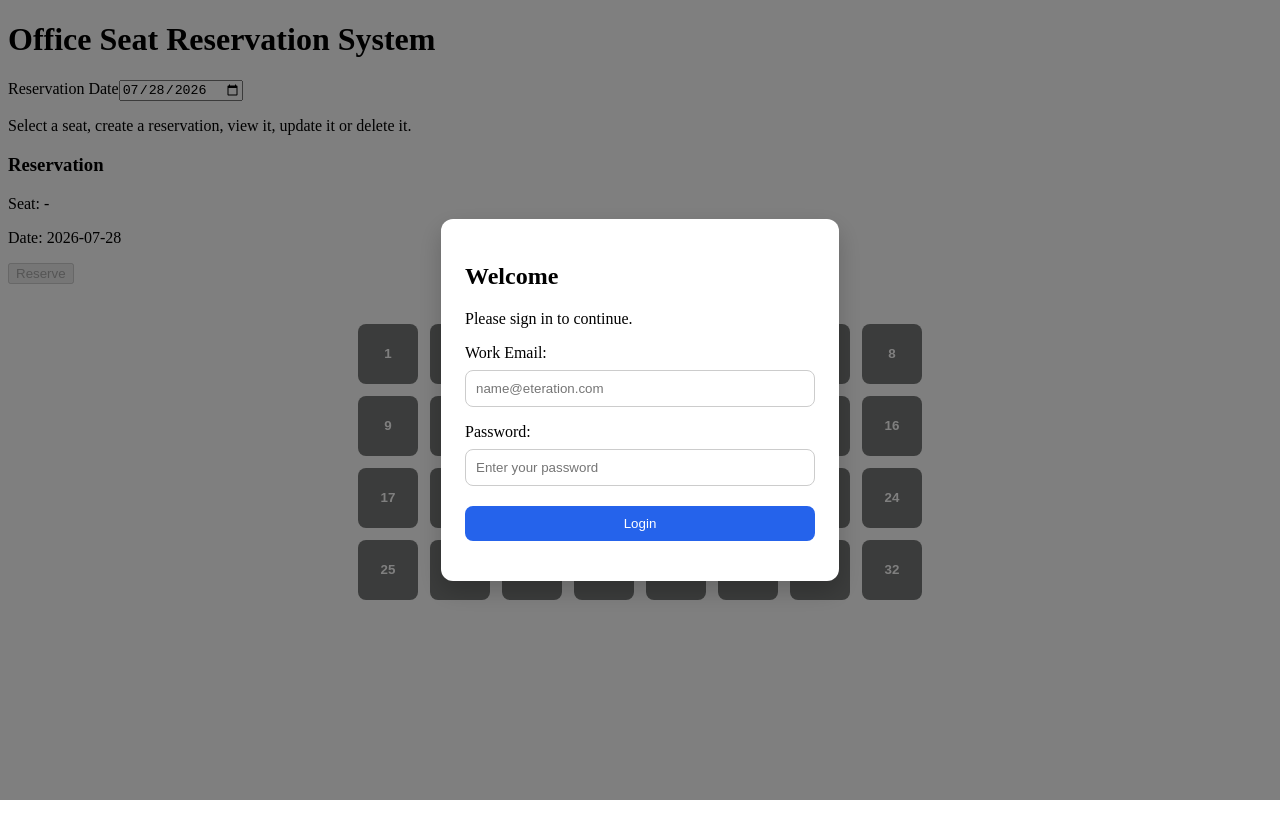
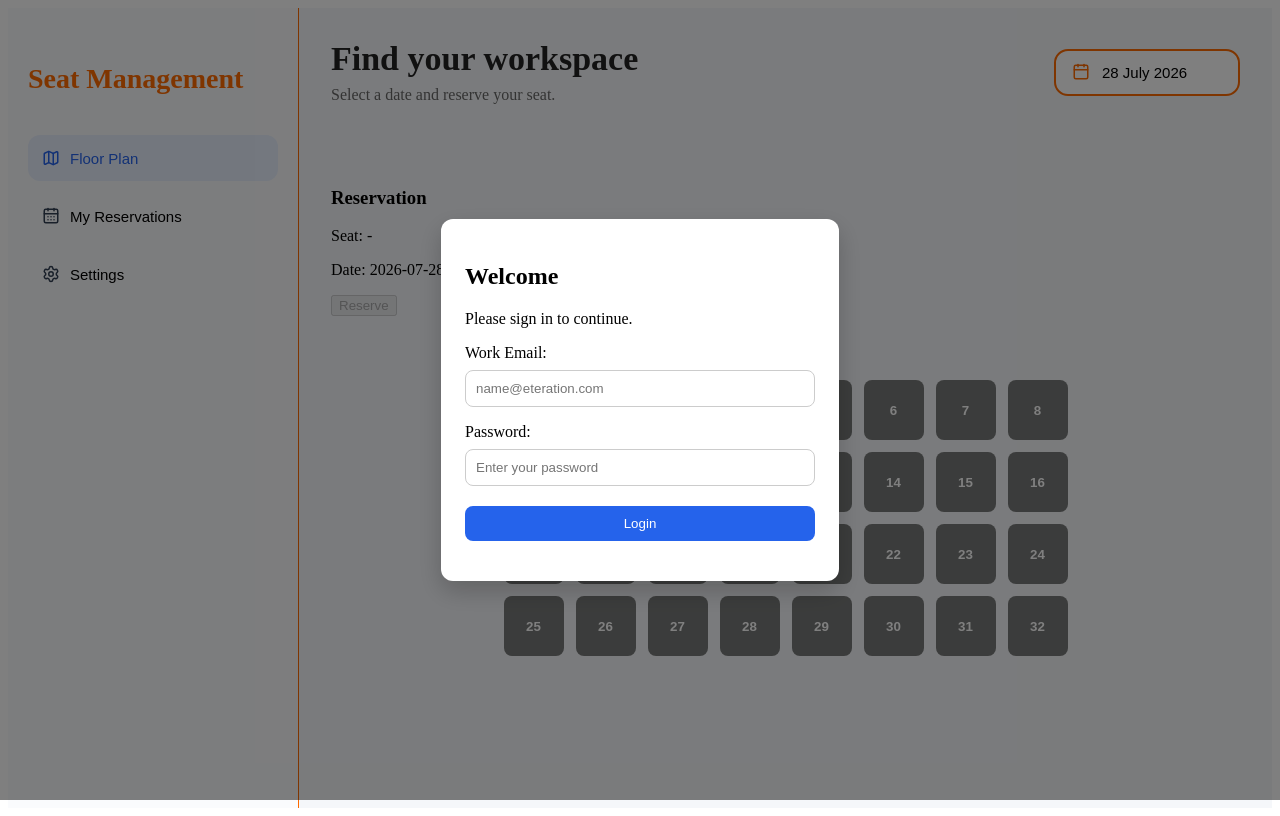
Before and after one commit to AliFindikoglu/reservation-system, a React (Vite) app in the folder frontend/: page / in a window 1280 px wide. Built offline with nearby package versions, Linux system fonts and the light colour scheme.

Commit message:
Frontend Geliştirmeleri

```diff
--- a/frontend/package.json
+++ b/frontend/package.json
@@ -11,7 +11,9 @@
   },
   "dependencies": {
     "axios": "^1.18.1",
+    "lucide-react": "^1.27.0",
     "react": "^19.2.7",
+    "react-datepicker": "^9.1.0",
     "react-dom": "^19.2.7",
     "react-router-dom": "^7.18.1"
   },
--- a/frontend/src/components/DateSelector/DateSelector.css
+++ b/frontend/src/components/DateSelector/DateSelector.css
@@ -1,40 +1,39 @@
-.date-selector {
+.date-picker {
     display: flex;
     align-items: center;
-    justify-content: center;
-    gap: 12px;
+    gap: 10px;
+    width: 150px;
 
-    margin: 24px auto;
-    padding: 12px 20px;
+    padding: 12px 16px;
 
-    width: fit-content;
+    background: white;
+    border: 2px solid #ff6b00;
+    border-radius: 14px;
 
-    background: #ffffff;
-    border: 1px solid #e5e7eb;
-    border-radius: 12px;
-
-    box-shadow: 0 2px 8px rgba(0, 0, 0, 0.08);
+    cursor: pointer;
 }
 
-.date-selector label {
-    font-size: 15px;
-    font-weight: 600;
-    color: #374151;
+.date-picker svg {
+    color: #ff6b00;
 }
 
-.date-selector input {
-    padding: 8px 12px;
-
-    border: 1px solid #d1d5db;
-    border-radius: 8px;
-
-    font-size: 14px;
-    cursor: pointer;
-
-    transition: border-color 0.2s ease;
+.react-datepicker-wrapper {
+    flex: 1;
 }
 
-.date-selector input:focus {
+.react-datepicker__input-container input {
+    width: 100%;
+
+    border: none;
     outline: none;
-    border-color: #2563eb;
+    background: transparent;
+
+    font-size: 15px;
+    font-weight: 500;
+    caret-color: transparent;
+    cursor: pointer;
 }
+.react-datepicker-popper {
+    margin-top: 10px;
+    margin-left: -20px;
+}
--- a/frontend/src/components/DateSelector/DateSelector.jsx
+++ b/frontend/src/components/DateSelector/DateSelector.jsx
@@ -1,14 +1,22 @@
+import DatePicker from "react-datepicker";
+import "react-datepicker/dist/react-datepicker.css";
+import { Calendar } from "lucide-react";
+import "./DateSelector.css";
+
 function DateSelector({ selectedDate, onDateChange }) {
-    return(
-        <div className="date-selector">
-            <label>Reservation Date</label>
-            <input
-                type="date"
-                value={selectedDate}
-                onChange={(e) => onDateChange(e.target.value)}
-            />
-        </div>
-    );
+  return (
+    <div className="date-picker">
+      <Calendar size={18} />
+
+      <DatePicker
+        selected={new Date(selectedDate)}
+        onChange={(date) => onDateChange(date.toISOString().split("T")[0])}
+        minDate={new Date()}
+        dateFormat="d MMMM yyyy"
+        onKeyDown={(e) => e.preventDefault()}
+/>
+    </div>
+  );
 }
 
 export default DateSelector;
--- /dev/null
+++ b/frontend/src/components/Header/Header.css
@@ -0,0 +1,31 @@
+.header{
+    display:flex;
+    justify-content:space-between;
+    align-items:center;
+
+    margin-bottom:40px;
+}
+
+.header-left{
+    display:flex;
+    flex-direction:column;
+    gap:8px;
+}
+
+.header-left h1{
+    font-size:34px;
+    font-weight:700;
+    color:#222;
+
+    margin:0;
+}
+
+.header-left p{
+    color:#666;
+    margin:0;
+}
+
+.header-right{
+    display:flex;
+    align-items:center;
+}
--- /dev/null
+++ b/frontend/src/components/Header/Header.jsx
@@ -0,0 +1,20 @@
+import "./Header.css";
+
+function Header({ selectedDate, children }) {
+  return (
+    <header className="header">
+
+      <div className="header-left">
+        <h1>Find your workspace</h1>
+        <p>Select a date and reserve your seat.</p>
+      </div>
+
+      <div className="header-right">
+        {children}
+      </div>
+
+    </header>
+  );
+}
+
+export default Header;
--- /dev/null
+++ b/frontend/src/components/SideBar/SideBar.css
@@ -0,0 +1,54 @@
+
+
+.sideBar {
+    width:250px;
+    min-height: 90vh;
+
+    background: rgba(255, 255, 255, 0.484);
+    border-right: 1px solid #ff6b00;
+
+    display: flex;
+    flex-direction: column;
+
+    padding: 32px 20px;
+}
+
+.logo {
+    font-size: 28px;
+    font-weight: bold;
+    color: #ff6b00;
+
+    margin-bottom: 40px;
+}
+
+.sideBar nav {
+    display: flex;
+    flex-direction: column;
+    gap: 12px;
+}
+
+.sideBar button {
+    display: flex;
+    align-items: center;
+    gap: 10px;
+
+    border: none;
+    background: transparent;
+
+    padding: 14px;
+    border-radius: 12px;
+
+    text-align: left;
+    font-size: 15px;
+
+    cursor: pointer;
+}
+
+.sideBar button:hover {
+    background: #f3f4f6;
+}
+
+.sideBar .active {
+    background: #e8f0fe;
+    color: #2563eb;
+}
--- /dev/null
+++ b/frontend/src/components/SideBar/SideBar.jsx
@@ -0,0 +1,30 @@
+import "./SideBar.css";
+import { Map, CalendarDays, Settings } from "lucide-react";
+
+
+function SideBar() {
+  return (
+    <aside className="sideBar">
+      <h2 className="logo">Seat Management</h2>
+
+      <nav>
+        <button className="active" color="#334155">
+          <Map size={18} />
+          <span>Floor Plan</span>
+        </button>
+
+        <button>
+          <CalendarDays size={18} color="#334155" />
+          <span>My Reservations</span>
+        </button>
+
+        <button>
+          <Settings size={18} color="#334155" />
+          <span>Settings</span>
+        </button>
+      </nav>
+    </aside>
+  );
+}
+
+export default SideBar;
--- a/frontend/src/pages/Home.jsx
+++ b/frontend/src/pages/Home.jsx
@@ -1,9 +1,11 @@
 import { useState } from "react";
+import "../styles/Home.css";
 import SeatGrid from "../components/SeatGrid/SeatGrid";
 import Reservation from "../mock/Reservation";
 import DateSelector from "../components/DateSelector/DateSelector";
 import LoginModal from "../components/LoginModal/LoginModal";
-
+import SideBar from "../components/SideBar/SideBar";
+import Header from "../components/Header/Header";
 
 function Home() {
   const [currentUser, setCurrentUser] = useState(null);
@@ -33,16 +35,19 @@ function handleSeatClick(seatNumber) {
 
   return (
     <div className="home-page">
+        <SideBar />
+
+        <div className="main-content">
+
              <div className="hero">
-        <h1>Office Seat Reservation System</h1>
+
+     <Header>
          <DateSelector
              selectedDate={selectedDate}
              onDateChange={setSelectedDate}
+             minDate={today}
          />
-        <p>
-          Select a seat, create a reservation, view it,
-          update it or delete it.
-        </p>
+     </Header>
 
         <div className="reservation-card">
             <h3>Reservation</h3>
@@ -68,6 +73,7 @@ function handleSeatClick(seatNumber) {
         />
             </div>
         </div>
+    </div>
   );
 }
 
--- /dev/null
+++ b/frontend/src/styles/Home.css
@@ -0,0 +1,16 @@
+.home-page {
+    display: flex;
+    min-height: 100vh;
+    background-color: #f5f7fa;
+}
+
+.main-content {
+    flex: 1;
+    padding: 32px;
+}
+
+.hero {
+    display: flex;
+    flex-direction: column;
+    gap: 24px;
+}
```
Also changed, not shown: 1 other file (tests, documents, lock files or other folders). Lines whose indentation alone changed are shown as unchanged.
